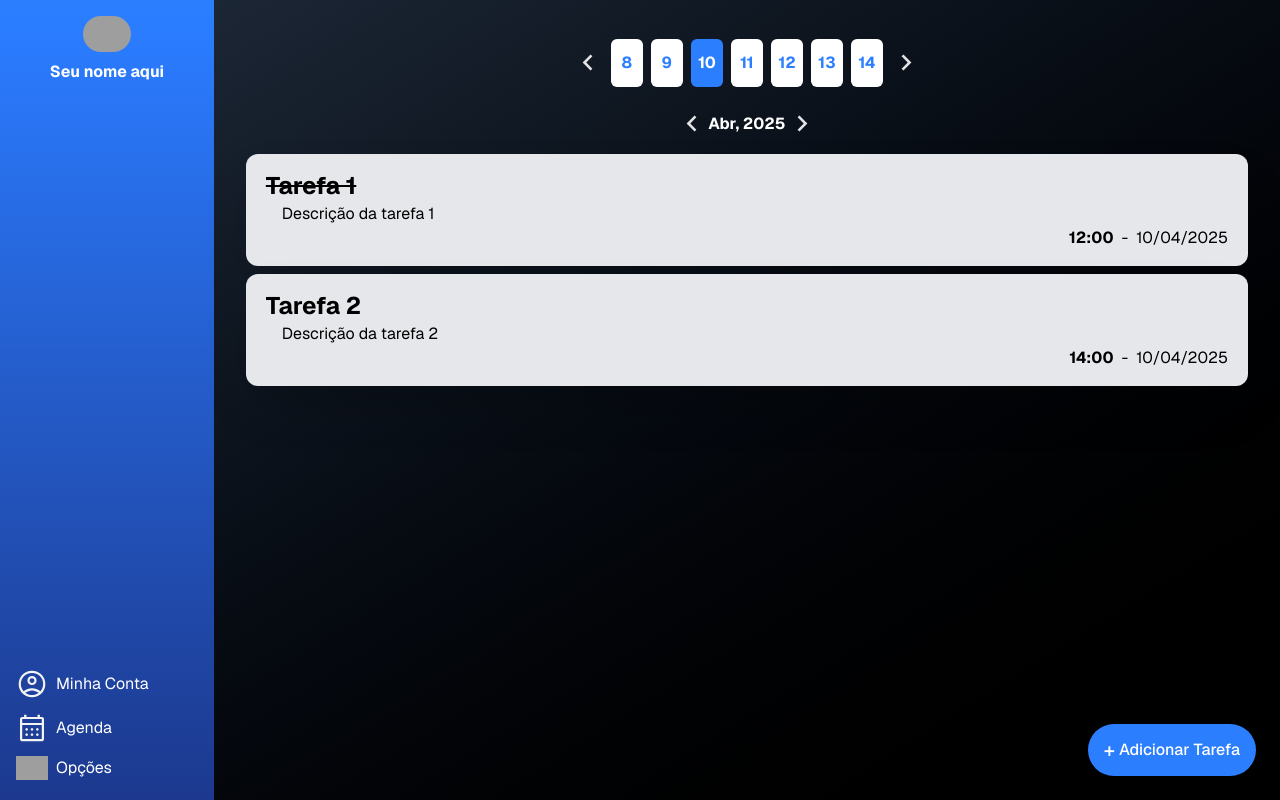
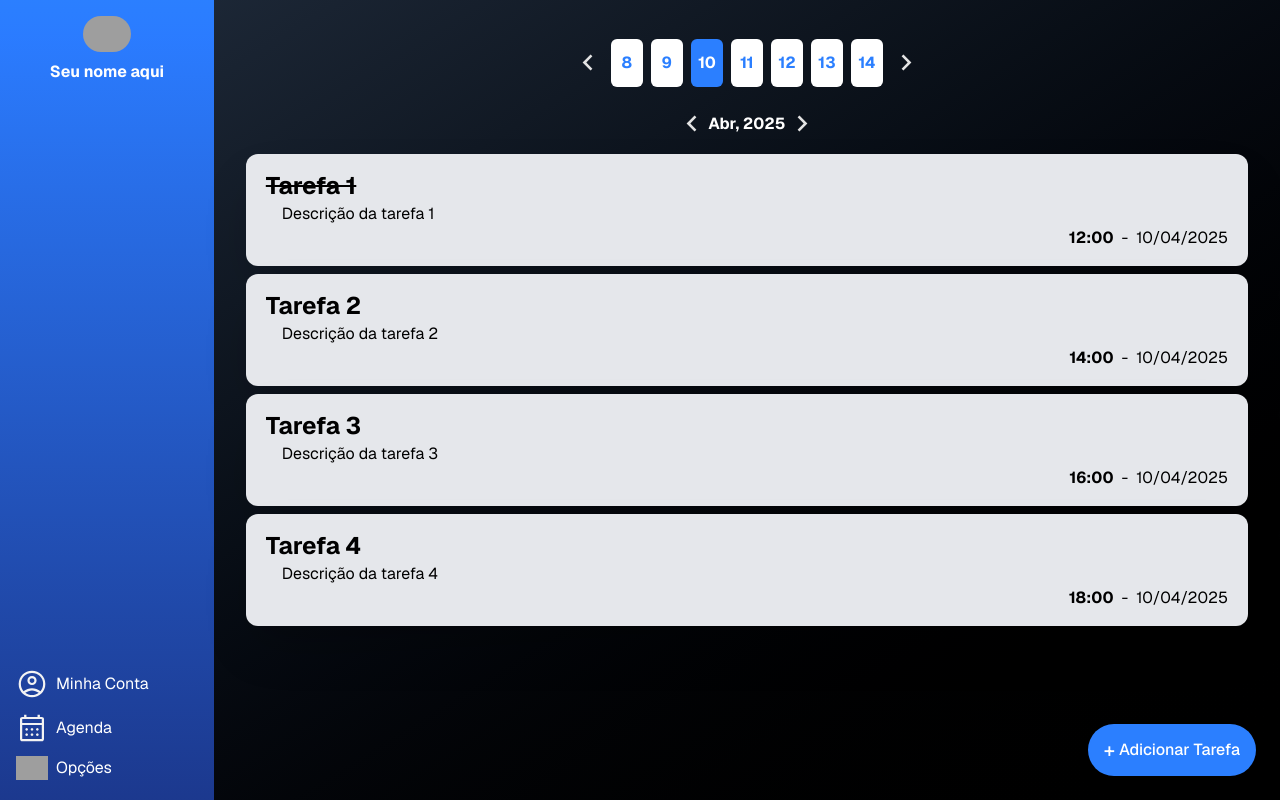
Before and after one commit to yanchagas04/MelembraAI, a Next.js app: page / in a window 1280 px wide. Built offline with nearby package versions, Linux system fonts and the light colour scheme; grey boxes are pictures that could not be loaded.

Commit message:
Adicionando algumas tarefas a mais

```diff
--- a/src/app/page.tsx
+++ b/src/app/page.tsx
@@ -21,6 +21,22 @@ const tarefasConst : Tarefa[] = [
     descricao: "Descrição da tarefa 2",
     data: "2025-10-4",
     horaFim: "14:00",
+    concluida: false
+  },
+  {
+    id: "3",
+    titulo: "Tarefa 3",
+    descricao: "Descrição da tarefa 3",
+    data: "2025-10-4",
+    horaFim: "16:00",
+    concluida: false
+  },
+  {
+    id: "4",
+    titulo: "Tarefa 4",
+    descricao: "Descrição da tarefa 4",
+    data: "2025-10-4",
+    horaFim: "18:00",
     concluida: false
   }
 ]
```
